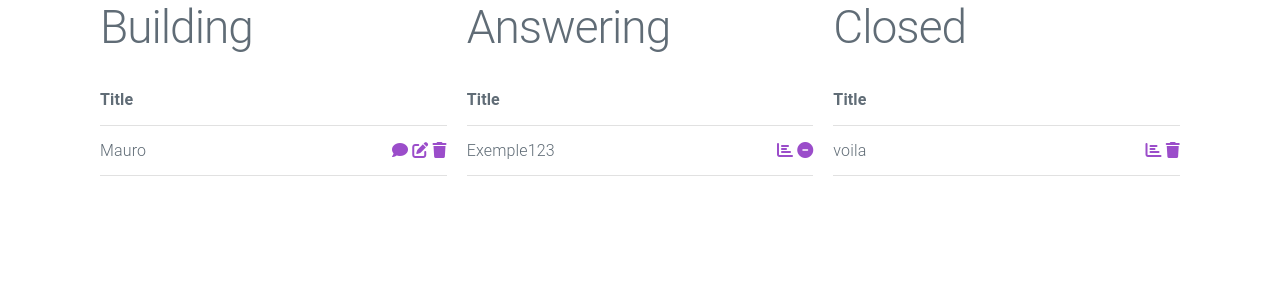
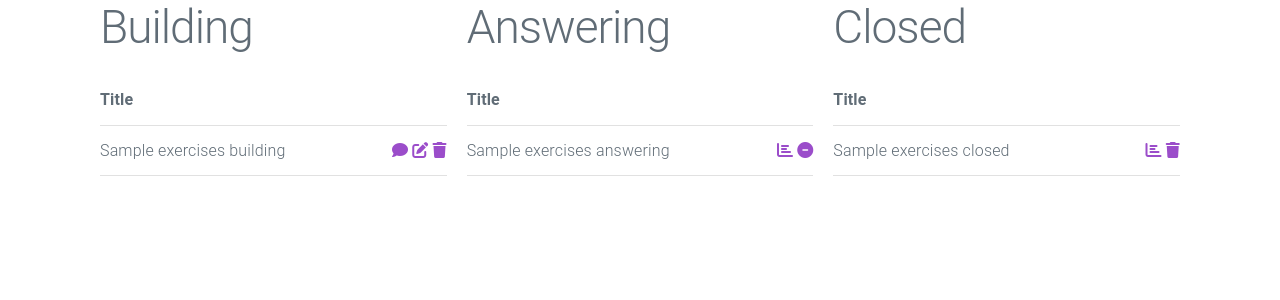
Before and after one commit to CPNV-ES/ExerciseLooper-TGN-NBI, a PHP site: template src/views/exercise/manage.php in a window 1280 px wide. Shown: the part 50-350 px from the top of the page. Run offline with PHP 8.4, Linux system fonts and the light colour scheme; the template is opened without the code that fills it: most values are stand-ins (such as "Sample title", 1, 10 or a date in 2020).

Commit message:
List of exercises ready to be taken (Take an exercise) + List of exercises with state (Manage an exercise)

```diff
--- a/src/models/exercise.php
+++ b/src/models/exercise.php
@@ -54,11 +54,10 @@ class Exercise extends Model
         );
     }
 
-
-    public static function getAll()
+    public static function getExercises($where = "")
     {
         $result = [];
-        $data = self::select("exercises", "*");
+        $data = self::select("exercises", "*", $where);
         foreach($data as $exercise) {
             array_push(
                 $result,
--- a/src/views/exercise/manage.php
+++ b/src/views/exercise/manage.php
@@ -10,14 +10,16 @@
                     </tr>
                 </thead>
                 <tbody>
+                    <?php foreach($data['exercisesBuilding'] as $exBuild) : ?>
                     <tr>
-                        <td>Mauro</td>
+                        <td><?= $exBuild->getTitle() ?></td>
                         <td>
-                            <a title="Be ready for answers" rel="nofollow" data-method="put" href="/exercises/393?exercise%5Bstatus%5D=answering"><i class="fa fa-comment"></i></a>
-                            <a title="Manage fields" href="/exercises/393/fields"><i class="fa fa-edit"></i></a>
-                            <a data-confirm="Are you sure?" title="Destroy" rel="nofollow" data-method="delete" href="/exercises/393"><i class="fa fa-trash"></i></a>
+                            <a title="Be ready for answers" rel="nofollow" data-method="put" href="/exercises/<?= $exBuild->getID() ?>?exercise%5Bstatus%5D=answering"><i class="fa fa-comment"></i></a>
+                            <a title="Manage fields" href="/exercises/<?= $exBuild->getID() ?>/fields"><i class="fa fa-edit"></i></a>
+                            <a data-confirm="Are you sure?" title="Destroy" rel="nofollow" data-method="delete" href="/exercises/<?= $exBuild->getID() ?>"><i class="fa fa-trash"></i></a>
                         </td>
                     </tr>
+                    <?php endforeach; ?>
                 </tbody>
             </table>
         </section>
@@ -33,13 +35,15 @@
                 </thead>
 
                 <tbody>
+                    <?php foreach($data['exercisesAnswering'] as $exAnswer) : ?>
                     <tr>
-                        <td>Exemple123</td>
+                        <td><?= $exAnswer->getTitle() ?></td>
                         <td>
-                            <a title="Show results" href="/exercises/589/results"><i class="fa fa-chart-bar"></i></a>
-                            <a title="Close" rel="nofollow" data-method="put" href="/exercises/589?exercise%5Bstatus%5D=closed"><i class="fa fa-minus-circle"></i></a>
+                            <a title="Show results" href="/exercises/<?= $exAnswer->getID() ?>/results"><i class="fa fa-chart-bar"></i></a>
+                            <a title="Close" rel="nofollow" data-method="put" href="/exercises/<?= $exAnswer->getID() ?>?exercise%5Bstatus%5D=closed"><i class="fa fa-minus-circle"></i></a>
                         </td>
                     </tr>
+                    <?php endforeach; ?>
                 </tbody>
             </table>
         </section>
@@ -55,13 +59,15 @@
                 </thead>
 
                 <tbody>
+                <?php foreach($data['exercisesClosed'] as $exClosed) : ?>
                     <tr>
-                        <td>voila</td>
+                        <td><?= $exClosed->getTitle() ?></td>
                         <td>
-                            <a title="Show results" href="/exercises/344/results"><i class="fa fa-chart-bar"></i></a>
-                            <a data-confirm="Are you sure?" title="Destroy" rel="nofollow" data-method="delete" href="/exercises/344"><i class="fa fa-trash"></i></a>
+                            <a title="Show results" href="/exercises/<?= $exClosed->getID() ?>/results"><i class="fa fa-chart-bar"></i></a>
+                            <a data-confirm="Are you sure?" title="Destroy" rel="nofollow" data-method="delete" href="/exercises/<?= $exClosed->getID() ?>"><i class="fa fa-trash"></i></a>
                         </td>
                     </tr>
+                    <?php endforeach; ?>
                 </tbody>
             </table>
         </section>
```
Also changed, not shown: src/controllers/exerciseController.php (+8 -0 lines), src/views/exercise/answering.php (+8 -6 lines).
